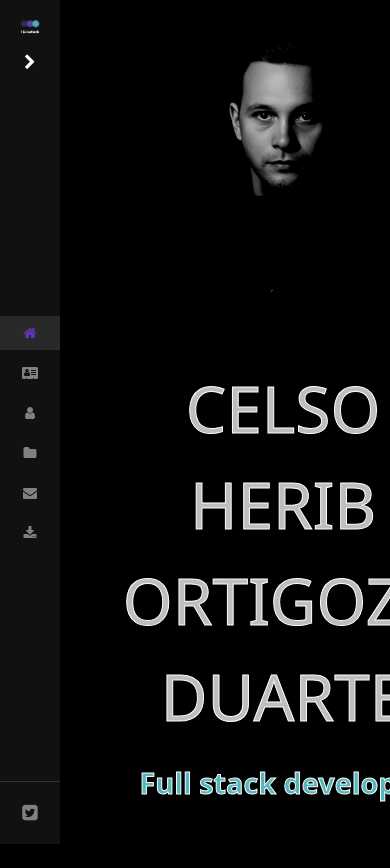
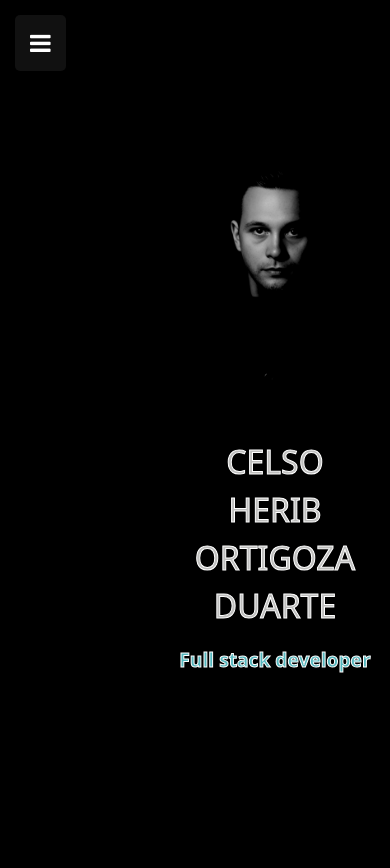
Before and after one commit to CelsoHerib/W3SchoolHowTo, a React (Vite) app in the folder portfolio/: page / in a window 390 px wide. Built offline with nearby package versions, Linux system fonts and the light colour scheme.

Commit message:
seguimos con mejorar

```diff
--- a/portfolio/src/App.jsx
+++ b/portfolio/src/App.jsx
@@ -1,3 +1,4 @@
+import { useState, useCallback } from 'react';
 import { BrowserRouter as Router, Routes, Route } from 'react-router-dom';
 import styled from 'styled-components';
 import Navbar from './components/Navbar';
@@ -9,13 +10,26 @@ import Projects from './pages/Projects';
 import Contact from './pages/Contact';
 import Implemetaciones from './pages/Implementaciones';
 
+function App() {
+  const [isNavbarCollapsed, setIsNavbarCollapsed] = useState(false);
 
-function App() {
+
+  const handleNavbarCollapse = useCallback((collapsedState) => {
+    setIsNavbarCollapsed(collapsedState);
+  }, []);
+
+  const expandedWidth = 160;
+  const collapsedWidth = 60;
+
+
+  const currentNavbarWidth = isNavbarCollapsed ? collapsedWidth : expandedWidth;
+
   return (
     <Router>
       <AppContainer>
-        <Navbar />
-        <MainContent>
+        <Navbar onToggleCollapse={handleNavbarCollapse} />
+
+        <MainContent navbarWidth={currentNavbarWidth}>
           <Routes>
             <Route path="/" element={<Home />} />
             <Route path="/about" element={<About />} />
@@ -39,7 +53,12 @@ const AppContainer = styled.div`
 
 const MainContent = styled.main`
   flex: 1;
-  margin-left: 160px; // Coincide con el ancho de tu sidebar
+  margin-left: ${(props) => props.navbarWidth}px;
+  transition: margin-left 0.3s ease;
+
+  @media (max-width: 768px) {
+    margin-left: ${(props) => props.navbarWidth}px;
+  }
 `;
 
 export default App;
--- a/portfolio/src/components/Navbar.jsx
+++ b/portfolio/src/components/Navbar.jsx
@@ -1,67 +1,100 @@
-import { useState, useEffect } from "react";
+import React, { useState, useEffect } from "react";
 import styled from "styled-components";
 import { Link, useLocation } from 'react-router-dom';
+import { NavbarContext } from './NavbarContext'; // Asegúrate de que esta ruta sea correcta
 
 export default function Navbar() {
   const location = useLocation();
-  const [collapsed, setCollapsed] = useState(window.innerWidth < 768);
+  const [isHovered, setIsHovered] = useState(false);
+  const [isSmallScreen, setIsSmallScreen] = useState(window.innerWidth < 768);
+  // Nuevo estado para controlar si el menú móvil está abierto
+  const [isMobileMenuOpen, setIsMobileMenuOpen] = useState(false);
+
+  const [currentNavbarWidth, setCurrentNavbarWidth] = useState('70px');
 
   useEffect(() => {
     const handleResize = () => {
-    if (window.innerWidth < 768) {
-      setCollapsed(true);
+      const smallScreen = window.innerWidth < 768;
+      setIsSmallScreen(smallScreen);
+      // Cuando el tamaño de la pantalla cambia a grande, asegura que el menú móvil esté cerrado
+      if (!smallScreen && isMobileMenuOpen) {
+        setIsMobileMenuOpen(false);
       }
     };
 
     window.addEventListener("resize", handleResize);
 
     return () => window.removeEventListener("resize", handleResize);
-}, []);
+  }, [isMobileMenuOpen]); // Agregamos isMobileMenuOpen como dependencia para que el efecto reaccione a su cambio
+
+  // shouldBeCollapsed ahora depende de si es pantalla pequeña y si el menú móvil está abierto
+  const shouldBeCollapsed = isSmallScreen ? !isMobileMenuOpen : !isHovered;
+
+  useEffect(() => {
+    let width;
+    if (isSmallScreen) {
+      width = isMobileMenuOpen ? "140px" : "0px"; // Si es pantalla pequeña y menú abierto, ancho 140px, sino 0px (oculto)
+    } else {
+      width = shouldBeCollapsed ? "70px" : "160px"; // Comportamiento normal en pantallas grandes
+    }
+    setCurrentNavbarWidth(width);
+  }, [shouldBeCollapsed, isSmallScreen, isMobileMenuOpen]);
+
 
   return (
-    <NavBar collapsed={collapsed}>
+    <NavbarContext.Provider value={{ navbarWidth: currentNavbarWidth }}>
+      {/* Botón de hamburguesa visible solo en pantallas pequeñas */}
+      {isSmallScreen && (
+        <HamburgerButton onClick={() => setIsMobileMenuOpen(!isMobileMenuOpen)}>
+          <i className="fa fa-bars"></i> {/* Icono de hamburguesa */}
+        </HamburgerButton>
+      )}
+
+      <NavBar
+        collapsed={shouldBeCollapsed}
+        isSmallScreen={isSmallScreen} // Pasa isSmallScreen a styled-component
+        onMouseEnter={() => !isSmallScreen && setIsHovered(true)} // Solo reacciona al hover en pantallas grandes
+        onMouseLeave={() => !isSmallScreen && setIsHovered(false)} // Solo reacciona al hover en pantallas grandes
+        // Cierra el menú móvil al hacer clic en un enlace
+        onClick={() => {
+          if (isSmallScreen && isMobileMenuOpen) {
+            setIsMobileMenuOpen(false);
+          }
+        }}
+      >
         <div className="sidebar">
-        {/* LOGO */}
           <div className="top">
             <img src="./src/images/logo.png" alt="logo" className="logo" />
-
-          {/* Toggle con flecha */}
-          <button className="toggle-btn" onClick={() => setCollapsed(!collapsed)} title="Expandir/Colapsar">
-            <i className={`fa ${collapsed ? "fa-chevron-right" : "fa-chevron-left"}`}></i>
-          </button>
           </div>
 
-        {/* ENLACES */}
           <div className="sidebar-links">
             <Link to="/" className={location.pathname === '/' ? 'active' : ''} title="Home">
               <i className="fa fa-fw fa-home"></i>
-            {!collapsed && " Home"}
+              {!shouldBeCollapsed && " Home"}
             </Link>
             <Link to="/about" className={location.pathname === '/about' ? 'active' : ''} title="About">
               <i className="fa fa-fw fa-address-card"></i>
-            {!collapsed && " About"}
+              {!shouldBeCollapsed && " About"}
             </Link>
             <Link to="/testimonials" className={location.pathname === '/testimonials' ? 'active' : ''} title="Testimonials">
               <i className="fa fa-fw fa-user"></i>
-            {!collapsed && " Testimonials"}
+              {!shouldBeCollapsed && " Testimonials"}
             </Link>
             <Link to="/projects" className={location.pathname === '/projects' ? 'active' : ''} title="Projects">
               <i className="fa fa-fw fa-folder"></i>
-            {!collapsed && " Projects"}
+              {!shouldBeCollapsed && " Projects"}
             </Link>
             <Link to="/contact" className={location.pathname === '/contact' ? 'active' : ''} title="Contact">
               <i className="fa fa-fw fa-envelope"></i>
-            {!collapsed && " Contact"}
+              {!shouldBeCollapsed && " Contact"}
             </Link>
 
-          {/* DESCARGAR CV */}
             <a href="/cv.pdf" download title="Descargar CV">
               <i className="fa fa-fw fa-download"></i>
-            {!collapsed && " CV"}
+              {!shouldBeCollapsed && " CV"}
             </a>
           </div>
 
-        {/* REDES SOCIALES */}
           <div className="sidebar-footer">
             <a href="https://facebook.com" target="_blank" rel="noopener noreferrer" title="Facebook">
               <i className="fa fa-facebook-square"></i>
@@ -75,13 +108,47 @@ export default function Navbar() {
           </div>
         </div>
       </NavBar>
+    </NavbarContext.Provider>
   );
 }
+
+// ---
+// Styled Components
+// ---
+
+const HamburgerButton = styled.button`
+  display: none; /* Oculto por defecto */
+  position: fixed;
+  top: 15px;
+  left: 15px;
+  z-index: 1001; /* Asegura que esté por encima de todo */
+  background-color: #111;
+  color: white;
+  border: none;
+  padding: 10px 15px;
+  border-radius: 5px;
+  cursor: pointer;
+  font-size: 24px;
+
+  &:hover {
+    background-color: #333;
+  }
+
+  @media (max-width: 768px) {
+    display: block; /* Visible solo en pantallas pequeñas */
+  }
+`;
 
 const NavBar = styled.div`
   .sidebar {
     height: 100vh;
-    width: ${(props) => (props.collapsed ? "70px" : "160px")};
+    /* Ajusta el ancho para pantallas pequeñas: 0px si está colapsado (oculto), 140px si está abierto */
+    width: ${(props) => {
+      if (props.isSmallScreen) {
+        return props.collapsed ? "0px" : "140px";
+      }
+      return props.collapsed ? "70px" : "160px";
+    }};
     position: fixed;
     top: 0;
     left: 0;
@@ -89,10 +156,11 @@ const NavBar = styled.div`
     display: flex;
     flex-direction: column;
     justify-content: space-between;
-    transition: width 0.3s ease;
+    transition: width 0.3s ease; /* Transición suave para el cambio de ancho */
     font-size: 16px;
     color: #f1f1f1;
-    overflow: hidden;
+    overflow: hidden; /* Muy importante para ocultar el contenido cuando el ancho es 0 */
+    z-index: 1000; /* Asegura que el navbar esté por encima del contenido principal */
   }
 
   .top {
@@ -105,15 +173,6 @@ const NavBar = styled.div`
   .logo {
     max-width: ${(props) => (props.collapsed ? "40px" : "80px")};
     transition: max-width 0.3s ease;
-  }
-
-  .toggle-btn {
-    background: none;
-    color: #fff;
-    border: none;
-    font-size: 18px;
-    margin-top: 10px;
-    cursor: pointer;
   }
 
   .sidebar-links {
@@ -132,6 +191,7 @@ const NavBar = styled.div`
     justify-content: ${(props) => (props.collapsed ? "center" : "flex-start")};
     gap: 10px;
     transition: all 0.3s ease;
+    white-space: nowrap; /* Evita que el texto de los enlaces se rompa en varias líneas */
   }
 
   .sidebar a:hover {
@@ -161,28 +221,26 @@ const NavBar = styled.div`
     color: var(--text-hover);
   }
 
+  /* Media query para estilos generales, el ancho se maneja con la prop collapsed */
   @media (max-width: 768px) {
     .sidebar {
-      width: ${(props) => (props.collapsed ? "60px" : "140px")};
+      /* Ya no necesitas definir el width aquí, lo maneja la prop collapsed */
       font-size: 14px;
     }
 
     .sidebar a {
       padding: 10px;
       font-size: 14px;
+      justify-content: flex-start; /* Siempre al inicio en móvil si el menú está abierto */
     }
 
     .logo {
-      max-width: ${(props) => (props.collapsed ? "30px" : "60px")};
+      max-width: 60px; /* Tamaño fijo del logo en móvil cuando el menú está abierto */
     }
 
-    .toggle-btn {
-      font-size: 16px;
-    }
-
-    .sidebar-footer a {
-      font-size: 18px;
+    /* Oculta los títulos de los enlaces cuando el menú móvil está colapsado a 0px */
+    .sidebar-links a span {
+      display: ${(props) => (props.collapsed ? "none" : "inline")};
     }
   }
-
 `;
--- /dev/null
+++ b/portfolio/src/components/NavbarContext.jsx
@@ -0,0 +1,5 @@
+import React, { createContext, useContext } from 'react';
+
+export const NavbarContext = createContext({ navbarWidth: '70px' });
+
+export const useNavbar = () => useContext(NavbarContext);
--- a/portfolio/src/pages/Home.jsx
+++ b/portfolio/src/pages/Home.jsx
@@ -3,7 +3,7 @@ import styled from "styled-components";
 export default function Home() {
   return (
     <Header>
-      <img src="./src/images/photo.png" alt="photo" className="photo"/>
+      <img src="./src/images/photo.png" alt="photo" className="photo" />
       <Content>
         <h1>Celso Herib Ortigoza Duarte</h1>
         <span>Full stack developer</span>
@@ -12,25 +12,33 @@ export default function Home() {
   );
 }
 
+// Asumimos que el navbar tiene un ancho fijo de 200px a la izquierda
 const Header = styled.header`
-  width: 100%;
+  width: calc(100% - 200px);
+  margin-left: 200px; /* Deja espacio para el navbar */
   height: 100vh;
   display: flex;
-  flex-direction: column; /* Cambio clave: elementos en columna */
+  flex-direction: column;
   justify-content: center;
   align-items: center;
-  padding-left: 7%;
+  padding: 1rem;
 
   .photo {
-    width: 500px;
-    max-width: 90%; /* Para responsive */
-    margin-bottom: 2rem; /* Espacio entre imagen y texto */
+    width: 100%;
+    max-width: 400px;
+    height: auto;
+    margin-bottom: 2rem;
+    border-radius: 10px;
   }
 
-  img {
+  @media (max-width: 768px) {
     width: 100%;
-    display: block;
-    border-radius: 10px; /* Opcional: esquinas redondeadas */
+    margin-left: 0; /* Elimina el espacio del navbar */
+    padding: 1rem;
+
+    .photo {
+      max-width: 80%;
+    }
   }
 `;
 
@@ -38,19 +46,28 @@ const Content = styled.div`
   text-align: center;
 
   h1 {
-    font-size: 4rem;
+    font-size: 3rem;
     font-weight: 500;
     text-transform: uppercase;
-    color: var(--secunday-color);
+    color: var(--text-light);
     -webkit-text-stroke: 1px white;
     margin: 0 0 1rem 0;
-    color: var(--text-light);
   }
 
   span {
-    font-size: 1.8rem;
+    font-size: 1.5rem;
     font-weight: bold;
     color: var(--secundary-color);
     -webkit-text-stroke: 1px white;
   }
+
+  @media (max-width: 768px) {
+    h1 {
+      font-size: 2rem;
+    }
+
+    span {
+      font-size: 1.2rem;
+    }
+  }
 `;
--- a/portfolio/src/pages/Projects.jsx
+++ b/portfolio/src/pages/Projects.jsx
@@ -1,8 +1,91 @@
+import React, { useContext } from 'react'; // Importa useContext
 import styled from 'styled-components';
+import Slider from 'react-slick';
+import "slick-carousel/slick/slick.css";
+import "slick-carousel/slick/slick-theme.css";
+
+import { NavbarContext } from '..components/NavbarContext'; // Importa tu contexto de Navbar
 
 export default function Projects() {
+  // Consume el contexto para obtener el ancho del navbar y el estado de la pantalla
+  const { navbarWidth, isSmallScreen, isMobileMenuOpen } = useContext(NavbarContext);
+
+  // Configuración del carrusel (la misma que ya tenías)
+  const settings = {
+    dots: true,
+    infinite: true,
+    speed: 500,
+    slidesToShow: 3,
+    slidesToScroll: 1,
+    autoplay: true,
+    autoplaySpeed: 3000,
+    responsive: [
+      {
+        breakpoint: 1024,
+        settings: {
+          slidesToShow: 2,
+          slidesToScroll: 1,
+          infinite: true,
+          dots: true
+        }
+      },
+      {
+        breakpoint: 768, // Para pantallas de hasta 768px (tablets y móviles)
+        settings: {
+          slidesToShow: 1,
+          slidesToScroll: 1,
+          initialSlide: 1,
+          // Ajusta las flechas y los puntos si es necesario en móvil
+          arrows: false, // Ocultar flechas en móvil
+        }
+      },
+      {
+        breakpoint: 480,
+        settings: {
+          slidesToShow: 1,
+          slidesToScroll: 1,
+          arrows: false, // Ocultar flechas en móvil
+        }
+      }
+    ]
+  };
+
+  const projectsData = [
+    {
+      image: "./src/images/project-placeholder.jpg",
+      title: "Proyecto Ejemplo 1",
+      description: "Descripción breve del proyecto, tecnologías utilizadas y el rol que desempeñé.",
+      tags: ["React", "Node.js", "MongoDB"]
+    },
+    {
+      image: "./src/images/project-placeholder.jpg",
+      title: "Proyecto Ejemplo 2",
+      description: "Descripción breve del proyecto, tecnologías utilizadas y el rol que desempeñé.",
+      tags: ["Python", "Django", "PostgreSQL"]
+    },
+    {
+      image: "./src/images/project-placeholder.jpg",
+      title: "Proyecto Ejemplo 3",
+      description: "Descripción breve del proyecto, tecnologías utilizadas y el rol que desempeñé.",
+      tags: ["JavaScript", "Express", "Firebase"]
+    },
+    {
+      image: "./src/images/project-placeholder.jpg",
+      title: "Proyecto Ejemplo 4",
+      description: "Un nuevo proyecto para demostrar el carrusel.",
+      tags: ["Vue.js", "Firebase", "CSS"]
+    },
+    {
+      image: "./src/images/project-placeholder.jpg",
+      title: "Proyecto Ejemplo 5",
+      description: "Otro proyecto más para ver el funcionamiento.",
+      tags: ["Angular", "Spring Boot", "MySQL"]
+    }
+  ];
+
   return (
-    <ProjectsContainer>
+    // Pasa las props de navbar al contenedor principal de la sección
+    <ProjectsContainer navbarWidth={navbarWidth} isSmallScreen={isSmallScreen} isMobileMenuOpen={isMobileMenuOpen}>
       <SeparatorSection>
         <SeparatorLine />
         <LogoContainer>
@@ -19,46 +102,24 @@ export default function Projects() {
           representa desafíos únicos y soluciones creativas que he implementado.
         </p>
 
-        <ProjectsGrid>
-          <ProjectCard>
-            <ProjectImage src="./src/images/project-placeholder.jpg" alt="Project 1" />
-            <ProjectTitle>Proyecto Ejemplo 1</ProjectTitle>
-            <ProjectDescription>
-              Descripción breve del proyecto, tecnologías utilizadas y el rol que desempeñé.
-            </ProjectDescription>
-            <TechTags>
-              <Tag>React</Tag>
-              <Tag>Node.js</Tag>
-              <Tag>MongoDB</Tag>
-            </TechTags>
-          </ProjectCard>
-
-          <ProjectCard>
-            <ProjectImage src="./src/images/project-placeholder.jpg" alt="Project 2" />
-            <ProjectTitle>Proyecto Ejemplo 2</ProjectTitle>
-            <ProjectDescription>
-              Descripción breve del proyecto, tecnologías utilizadas y el rol que desempeñé.
-            </ProjectDescription>
-            <TechTags>
-              <Tag>Python</Tag>
-              <Tag>Django</Tag>
-              <Tag>PostgreSQL</Tag>
-            </TechTags>
-          </ProjectCard>
-
-          <ProjectCard>
-            <ProjectImage src="./src/images/project-placeholder.jpg" alt="Project 3" />
-            <ProjectTitle>Proyecto Ejemplo 3</ProjectTitle>
-            <ProjectDescription>
-              Descripción breve del proyecto, tecnologías utilizadas y el rol que desempeñé.
-            </ProjectDescription>
-            <TechTags>
-              <Tag>JavaScript</Tag>
-              <Tag>Express</Tag>
-              <Tag>Firebase</Tag>
-            </TechTags>
-          </ProjectCard>
-        </ProjectsGrid>
+        <CarouselWrapper>
+          <Slider {...settings}>
+            {projectsData.map((project, index) => (
+              <ProjectCard key={index}>
+                <ProjectImage src={project.image} alt={project.title} />
+                <ProjectTitle>{project.title}</ProjectTitle>
+                <ProjectDescription>
+                  {project.description}
+                </ProjectDescription>
+                <TechTags>
+                  {project.tags.map((tag, tagIndex) => (
+                    <Tag key={tagIndex}>{tag}</Tag>
+                  ))}
+                </TechTags>
+              </ProjectCard>
+            ))}
+          </Slider>
+        </CarouselWrapper>
       </ContentSection>
     </ProjectsContainer>
   );
@@ -71,9 +132,25 @@ const ProjectsContainer = styled.div`
   display: flex;
   flex-direction: column;
   align-items: center;
-  padding: 4rem 2rem;
+  padding: 4rem 2rem; /* Padding base */
+  width: 100%;
+  overflow: hidden;
+
+  /* Ajustar padding-left/margin-left basado en el ancho del navbar */
+  /* Este padding solo aplica en pantallas GRANDES */
+  padding-left: ${(props) => (props.isSmallScreen ? "2rem" : props.navbarWidth)};
+  transition: padding-left 0.3s ease; /* Transición suave para el padding */
+
+  @media (max-width: 768px) {
+    /* En pantallas pequeñas, el padding-left solo debe existir si el menú está abierto */
+    /* Si el menú móvil está abierto, desplaza el contenido. Si está cerrado, ocupa todo el ancho */
+    padding-left: ${(props) => (props.isMobileMenuOpen ? '140px' : '0px')};
+    transition: padding-left 0.3s ease;
+    width: 100%; /* Ocupa todo el ancho */
+    box-sizing: border-box; /* Asegura que el padding se incluya en el ancho total */
+    padding-right: 0px; /* Elimina padding-right si lo hay, para que ocupe todo */
+  }
 `;
-
 
 const SeparatorSection = styled.div`
   width: 100%;
@@ -147,6 +224,7 @@ const Title = styled.h1`
 const ContentSection = styled.div`
   max-width: 1100px;
   text-align: center;
+  width: 100%;
 
   p {
     font-size: 1.1rem;
@@ -156,11 +234,54 @@ const ContentSection = styled.div`
   }
 `;
 
-const ProjectsGrid = styled.div`
-  display: grid;
-  grid-template-columns: repeat(auto-fill, minmax(300px, 1fr));
-  gap: 2rem;
-  margin: 3rem 0 4rem;
+const CarouselWrapper = styled.div`
+  width: 90%;
+  margin: 3rem auto 4rem;
+
+  .slick-slide > div {
+    margin: 0 10px;
+  }
+  .slick-list {
+    margin: 0 -10px;
+  }
+
+  /* Estilos para las flechas de navegación */
+  .slick-prev:before, .slick-next:before {
+    color: white;
+    font-size: 30px;
+  }
+
+  /* Posicionamiento de las flechas para evitar conflictos con el navbar lateral */
+  /* Ajusta estos valores si las flechas se superponen con tu contenido */
+  .slick-prev {
+    left: -40px;
+    z-index: 1;
+  }
+
+  .slick-next {
+    right: -40px;
+    z-index: 1;
+  }
+
+  /* Estilos para los puntos de navegación */
+  .slick-dots li button:before {
+    color: #ccc;
+    font-size: 10px;
+  }
+
+  .slick-dots li.slick-active button:before {
+    color: white;
+  }
+
+  @media (max-width: 768px) {
+    /* Aquí ya no necesitas ocultar las flechas si ya lo haces en las settings del Slider */
+    /* .slick-prev, .slick-next {
+      display: none !important;
+    } */
+    .slick-dots {
+      bottom: -30px;
+    }
+  }
 `;
 
 const ProjectCard = styled.div`
@@ -168,6 +289,11 @@ const ProjectCard = styled.div`
   border-radius: 10px;
   overflow: hidden;
   transition: all 0.3s ease;
+  height: auto;
+  display: flex !important;
+  flex-direction: column;
+  justify-content: space-between;
+  margin-bottom: 20px;
 
   &:hover {
     transform: translateY(-5px);
@@ -194,6 +320,7 @@ const ProjectDescription = styled.p`
   padding: 0 1rem 1rem;
   color: #aaa;
   text-align: left;
+  flex-grow: 1;
 `;
 
 const TechTags = styled.div`
@@ -201,6 +328,7 @@ const TechTags = styled.div`
   flex-wrap: wrap;
   gap: 0.5rem;
   padding: 0 1rem 1.5rem;
+  margin-top: auto;
 `;
 
 const Tag = styled.span`
```
Lines whose indentation alone changed are shown as unchanged.
